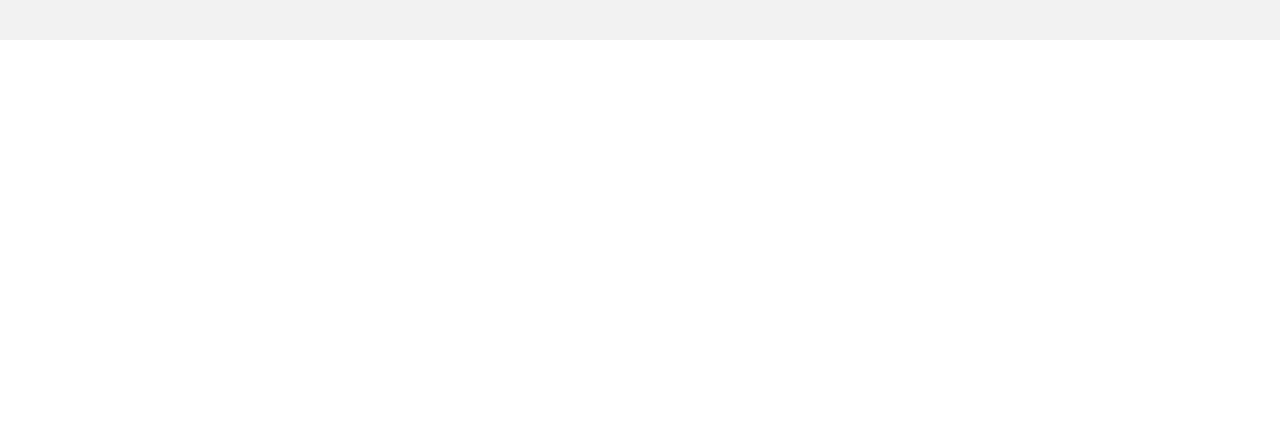
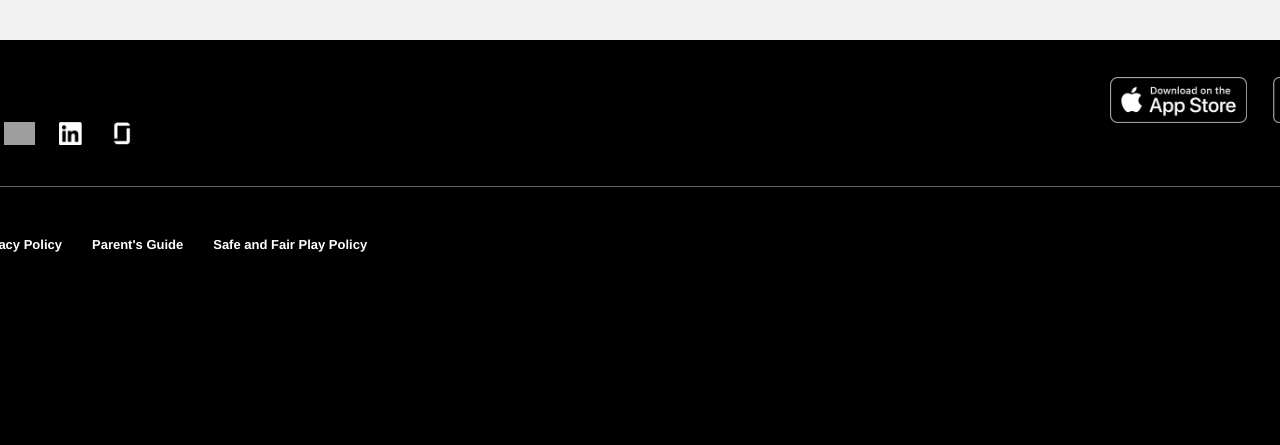
Before and after one commit to wsaldana/ClashRoyale, a React app: page / in a window 1280 px wide. Shown: the part 3655-4100 px from the top of the page. Before the commit the page ends 3695 px from the top, so only its background shows below. Built offline with nearby package versions, Linux system fonts and the light colour scheme; grey boxes are pictures that could not be loaded.

Commit message:
Footer strip

```diff
--- a/src/components/App.js
+++ b/src/components/App.js
@@ -5,6 +5,7 @@ import Download from './Download';
 import Timeline from './Timeline';
 import Latest from './Latest';
 import Carousel from './Videos';
+import Footer from './Footer';
 
 class App extends Component {
     render(){
@@ -15,6 +16,7 @@ class App extends Component {
                 <Timeline />
                 <Latest />
                 <Carousel />
+                <Footer />
             </div>
         );
     }
--- /dev/null
+++ b/src/components/Footer.js
@@ -0,0 +1,48 @@
+import React from 'react';
+import ios from '../public/img/appstore.png';
+import android from '../public/img/googleplay.png';
+import supercell from '../public/img/logo_supercell.png';
+
+export default function Footer() {
+    return (
+        <div className="strip" id="footer">
+            <div id="footer_contact">
+                <div>
+                    <p>Follow us on</p>
+                    <div>
+                        <a href="https://www.youtube.com/channel/UC_F8DoJf9MZogEOU51TpTbQ" className="icon" id="yt" >A.</a>
+                        <a href="http://www.facebook.com/ClashRoyale" className="icon" id="fb" >A.</a>
+                        <a href="https://www.instagram.com/ClashRoyale/" className="icon" id="ig" >A.</a>
+                        <a href="http://www.twitter.com/ClashRoyale" className="icon" id="tw" >A.</a>
+                        <a href="https://supr.cl/2T3yYJS" className="icon" id="lk" >A.</a>
+                        <a href="https://supr.cl/2H81F5R" className="icon" id="gd" >A.</a>
+                    </div>
+                </div>
+                <div className="footer_btn">
+                    <a href="https://apps.apple.com/app/id1053012308">
+                        <img className="btn" src={ios} />
+                    </a>
+                    <a href="https://play.google.com/store/apps/details?id=com.supercell.clashroyale">
+                        <img className="btn" src={android} />
+                    </a>
+                </div>
+            </div>
+            <br/>
+            <div id="footer_links">
+                <div>
+                    <a href="https://supercell.com/en/terms-of-service/">Terms of Service</a>
+                    <a href="https://supercell.com/en/privacy-policy/">Privacy Policy</a>
+                    <a href="https://supercell.com/en/parents/">Parent's Guide</a>
+                    <a href="https://supercell.com/en/safe-and-fair-play/">Safe and Fair Play Policy</a>
+                    <br/>
+                    <p> Supercell Oy
+                        Jätkäsaarenlaituri 1
+                        00180 Helsinki
+                        Finland
+                    </p>
+                </div>
+                <div id="logo_link" > <a href="https://supercell.com/en/" ><img src={supercell} /></a> </div>
+            </div>
+        </div>
+    )
+}
--- a/src/style/style.scss
+++ b/src/style/style.scss
@@ -162,7 +162,7 @@ td {
     margin-block-start: 0;
 }
 
-.media .icon {
+.media .icon, #footer_contact a {
     text-indent: -9999px;
     background-size: auto 23px !important;
     background-position: top center !important;
@@ -193,6 +193,14 @@ td {
 
 #tw {
     background-image: url('../public/icons/twitter.png');
+}
+
+#lk {
+    background-image: url('../public/icons/linkedeen.png');
+}
+
+#gd {
+    background-image: url('../public/icons/glassdoor.png');
 }
 
 #carousel_strip {
@@ -243,3 +251,66 @@ td {
     margin-right: 10px;
     justify-self: end;
 }
+
+#footer {
+    background-color: black;
+    color: white;
+    display: flex;
+    align-items: center;
+    flex-direction: column;
+    padding-bottom: 160px;
+}
+
+#footer p, #footer_links a {
+    font-family: $paragraphs;
+    font-size: small;
+    font-weight: 600;
+    margin-right: 30px;
+}
+
+#footer a {
+    text-decoration: none;
+}
+
+#footer_links a {
+    color: white;
+}
+
+#footer_contact {
+    width: 1600px;
+    height: fit-content;
+    display: grid;
+    grid-template-columns: auto auto;
+    margin-top: 30px;
+    margin-bottom: 20px;
+    padding-bottom: 20px;
+    border-bottom: 1px solid rgb(102, 102, 92);
+}
+
+#footer_contact p {
+    margin-bottom: 0;
+}
+
+.footer_btn,  #logo_link{
+    justify-self: end;
+}
+
+#footer_links {
+    width: 1600px;
+    height: fit-content;
+    display: grid;
+    grid-template-columns: auto auto;
+}
+
+#footer_links img {
+    width: 55px;
+    margin-top: 60px;
+}
+
+#footer_links p {
+    color: rgb(102, 102, 92);
+    font-weight: 500;
+    max-width: 10em;
+    margin-top: 30px;
+    line-height: 20px;
+}
```
Also changed, not shown: src/public/icons/glassdoor.png (added), src/public/icons/linkedeen.png (added).
